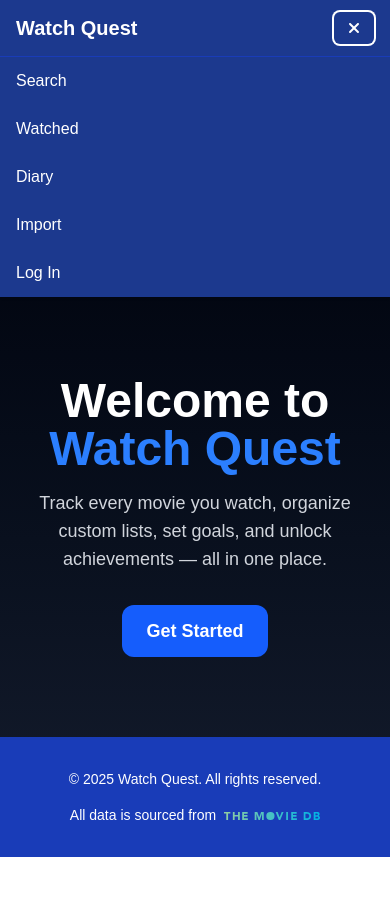
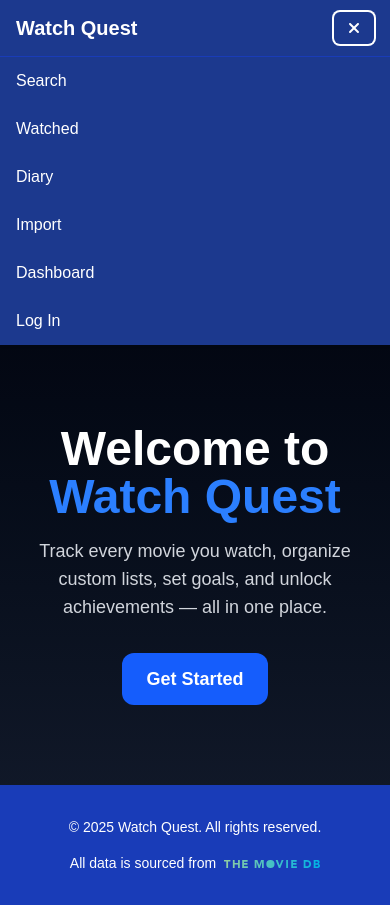
Before and after one commit to DiegoRojo99/Watch-Quest, a Next.js app: page / in a window 390 px wide. Both pictures are taken after a click on the button "Toggle menu". Before the commit the page ends 857 px from the top, so only its background shows below. Built offline with nearby package versions, Linux system fonts and the light colour scheme; no server answers.

Commit message:
Added Dashboard to Nav

```diff
--- a/src/app/components/NavBar.tsx
+++ b/src/app/components/NavBar.tsx
@@ -78,6 +78,13 @@ export default function Navbar() {
           >
             Import
           </Link>
+          <Link
+            href="/dashboard"
+            className="block px-4 py-3 text-white hover:bg-blue-800 transition"
+            onClick={() => setIsOpen(false)}
+          >
+            Dashboard
+          </Link>
           {/* <Link
             href="/lists"
             className="block px-4 py-3 text-white hover:bg-blue-800 transition"
```
